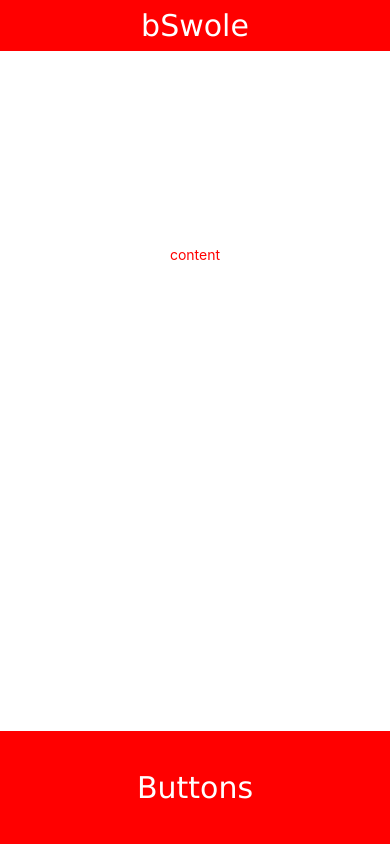
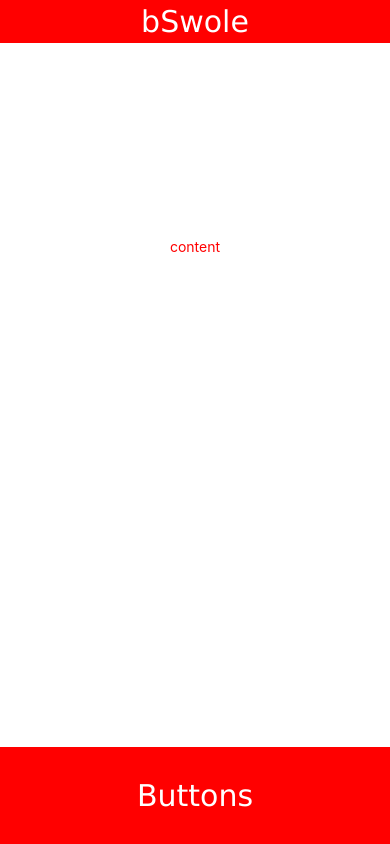
Before and after one commit to joedownard/bSwole, a React Native app: screen / in a window 390 px wide. Built offline with nearby package versions, Linux system fonts and the light colour scheme.

Commit message:
testing layout

```diff
--- a/App.js
+++ b/App.js
@@ -24,7 +24,7 @@ const styles = StyleSheet.create({
         alignItems: 'center',
         justifyContent: 'center',
         fontSize: 64,
-        padding: '2%',
+        padding: '1%',
     },
 
     title: {
@@ -47,7 +47,7 @@ const styles = StyleSheet.create({
         alignItems: 'center',
         justifyContent: 'bottom',
         fontSize: 64,
-        padding: '10%',
+        padding: '8%',
         position: 'fixed',
         bottom: 0,
         width: '100%',
```
